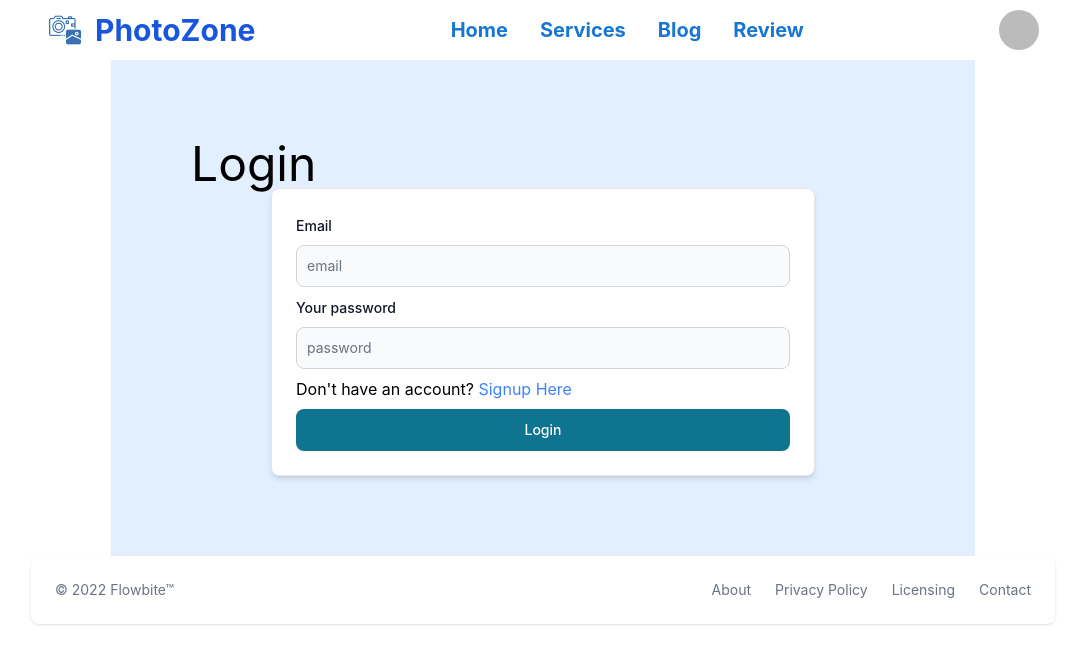
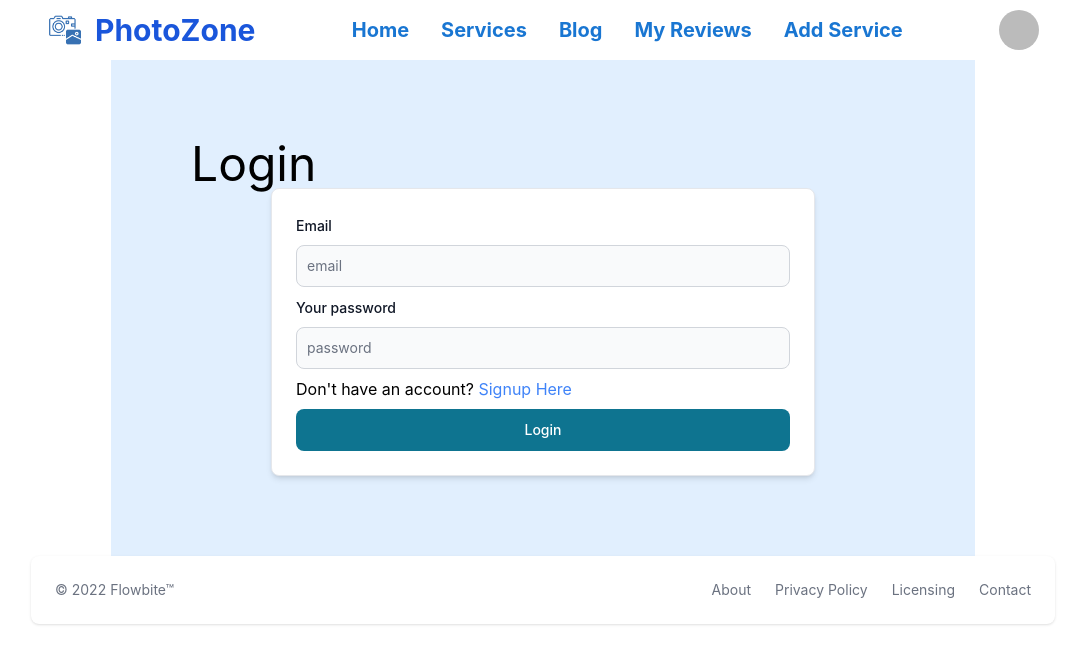
Before and after one commit to Sajia09/Photozone-Client-Site, a React (Create React App) app: page /login in a window 1280 px wide. Shown: the top 664 px of the page, without its empty margins (97-1182 px from the left). Built offline with nearby package versions, Linux system fonts and the light colour scheme; no server answers; sample sign-in values are in the browser's storage.

Commit message:
somthing resolved

```diff
--- a/src/Pages/Review/PersonReview/PersonReview.js
+++ b/src/Pages/Review/PersonReview/PersonReview.js
@@ -1,10 +1,13 @@
 import { Card } from 'flowbite-react';
-import React, { useEffect, useState } from 'react';
+import React, { useContext, useEffect, useState } from 'react';
 import { useLoaderData } from 'react-router-dom';
+import { authContext } from '../../../Contexts/AuthProvider/AuthProvider';
 import ReviewForm from '../ReviewForm/ReviewForm';
 import ReviewDetailsShow from './ReviewDetailsShow';
 
 const PersonReview = ({params}) => {
+
+    const {user} = useContext(authContext);
 
     const [reviews, setReviews] = useState([]);
     const [updatedReview, setUpdatedReview] = useState(false);
@@ -13,7 +16,7 @@ const PersonReview = ({params}) => {
         fetch(`http://localhost:5000/reviews/${params}`)
         .then(res=> res.json())
         .then(data => setReviews(data))
-    },[])
+    },[updatedReview])
 
     return (
       <div>
@@ -28,7 +31,7 @@ const PersonReview = ({params}) => {
       </div>
       <div>
         {
-            <ReviewForm reviews={reviews}></ReviewForm>
+            <ReviewForm reviews={reviews} setReview={setUpdatedReview}></ReviewForm>
         }
       </div>
       </div>
--- a/src/Pages/Review/PersonReview/ReviewDetailsShow.js
+++ b/src/Pages/Review/PersonReview/ReviewDetailsShow.js
@@ -4,6 +4,8 @@ import React from 'react';
 
 const ReviewDetailsShow = ({ review }) => {
     const { reviewerName, email, serviceId, serviceName, raing, text, img } = review;
+
+
     return (
             <div className="max-w-sm">
             <Card>
--- a/src/Pages/Review/ReviewForm/ReviewForm.js
+++ b/src/Pages/Review/ReviewForm/ReviewForm.js
@@ -2,11 +2,12 @@ import { Button } from 'flowbite-react';
 import React, { useContext } from 'react';
 import { authContext } from '../../../Contexts/AuthProvider/AuthProvider';
 
-const ReviewForm = ({reviews}) => {
-    const name = reviews[0]?.serviceName;
-    const id = reviews[0]?.serviceId;
-    const img = reviews[0]?.img;
+const ReviewForm = ({reviews,setReview}) => {
+    const name = localStorage.getItem('serviceName');
+    const id = localStorage.getItem('serviceId');
+    console.log(name,id)
     const {user} = useContext(authContext);
+    const img = user?.photoURL;
 
     const handleReview = (event)=>{
         event.preventDefault();
@@ -46,6 +47,8 @@ const ReviewForm = ({reviews}) => {
                 }
             })
             .catch(er => console.error(er));
+            setReview(true);
+
     }
     return (
         <div>
@@ -64,7 +67,7 @@ const ReviewForm = ({reviews}) => {
                             </div>
                             <div className="w-full">
                                 <label for="brand" className="block mb-2 text-sm font-medium text-gray-900 dark:text-white">Service Id</label>
-                                <input type="text" name="serviceId" id="serviceId" className="bg-gray-50 border border-gray-300 text-gray-900 text-sm rounded-lg focus:ring-primary-600 focus:border-primary-600 block w-full p-2.5 dark:bg-gray-700 dark:border-gray-600 dark:placeholder-gray-400 dark:text-white dark:focus:ring-primary-500 dark:focus:border-primary-500" placeholder="Service Id" defaultValue={id} required="" />
+                                <input type="password" name="serviceId" id="serviceId" className="bg-gray-50 border border-gray-300 text-gray-900 text-sm rounded-lg focus:ring-primary-600 focus:border-primary-600 block w-full p-2.5 dark:bg-gray-700 dark:border-gray-600 dark:placeholder-gray-400 dark:text-white dark:focus:ring-primary-500 dark:focus:border-primary-500" placeholder="Service Id" defaultValue={id} required="" autoComplete='on'/>
                             </div>
                             <div className="w-full">
                                 <label for="price" className="block mb-2 text-sm font-medium text-gray-900 dark:text-white">Reveiwer Name</label>
--- a/src/Pages/Services/ServiceCard.js
+++ b/src/Pages/Services/ServiceCard.js
@@ -5,6 +5,11 @@ import './ServiceCard.css'
 
 const ServiceCard = ({service}) => {
     const {name, img, price, rating,description,_id} = service;
+    const handleInfo = () =>{
+      localStorage.setItem('serviceId',_id);
+      localStorage.setItem('serviceName',name);
+  }
+
     return (
         <div className="max-w-sm">
   <Card className='card'
@@ -66,7 +71,7 @@ const ServiceCard = ({service}) => {
       <span className="text-3xl font-bold text-blue-600 dark:text-white">
         {`$${price}`}
       </span>
-      <Link to={`/services/${_id}`}><Button gradientDuoTone="cyanToBlue">View Details</Button></Link>
+      <Link to={`/services/${_id}`}><Button onClick={handleInfo} gradientDuoTone="cyanToBlue">View Details</Button></Link>
     </div>
   </Card>
 
--- a/src/Pages/Services/Services.js
+++ b/src/Pages/Services/Services.js
@@ -4,6 +4,7 @@ import ServiceCard from './ServiceCard';
 
 const Services = () => {
     const services = useLoaderData();
+
     return (
         <div>
             <h1 className="text-4xl text-blue-700 font-bold mt-5">Services Provided By PhotoZone</h1>
--- a/src/Routes/Routes.js
+++ b/src/Routes/Routes.js
@@ -39,7 +39,7 @@ const router = createBrowserRouter([
             },
             {
                 path:'/services/:id',
-                element:<PrivateRoute><Review></Review></PrivateRoute>,
+                element:<Review></Review>,
                 loader: ({params})=> fetch(`http://localhost:5000/services/${params.id}`)
             },
             {
--- a/src/Shared/Header/Header.js
+++ b/src/Shared/Header/Header.js
@@ -17,6 +17,7 @@ const Header = () => {
         <Navbar
             fluid={true}
             rounded={true}
+            className="sticky top-0"
         >
             <Navbar.Brand href="/">
                 <img
@@ -64,10 +65,14 @@ const Header = () => {
                 </Link>
                 {
                     user?.uid?
-
-                    <Link to="/Review" className='text-xl nav-item'>
-                    Review
+                    <>
+                    <Link to="/myreviews" className='text-xl nav-item'>
+                    My Reviews
                     </Link>
+                    <Link to="/addServices" className='text-xl nav-item'>
+                    Add Service
+                    </Link>
+                    </>
                     :
                     <Link to="/Login" className='text-xl nav-item'>
                     Login
```
